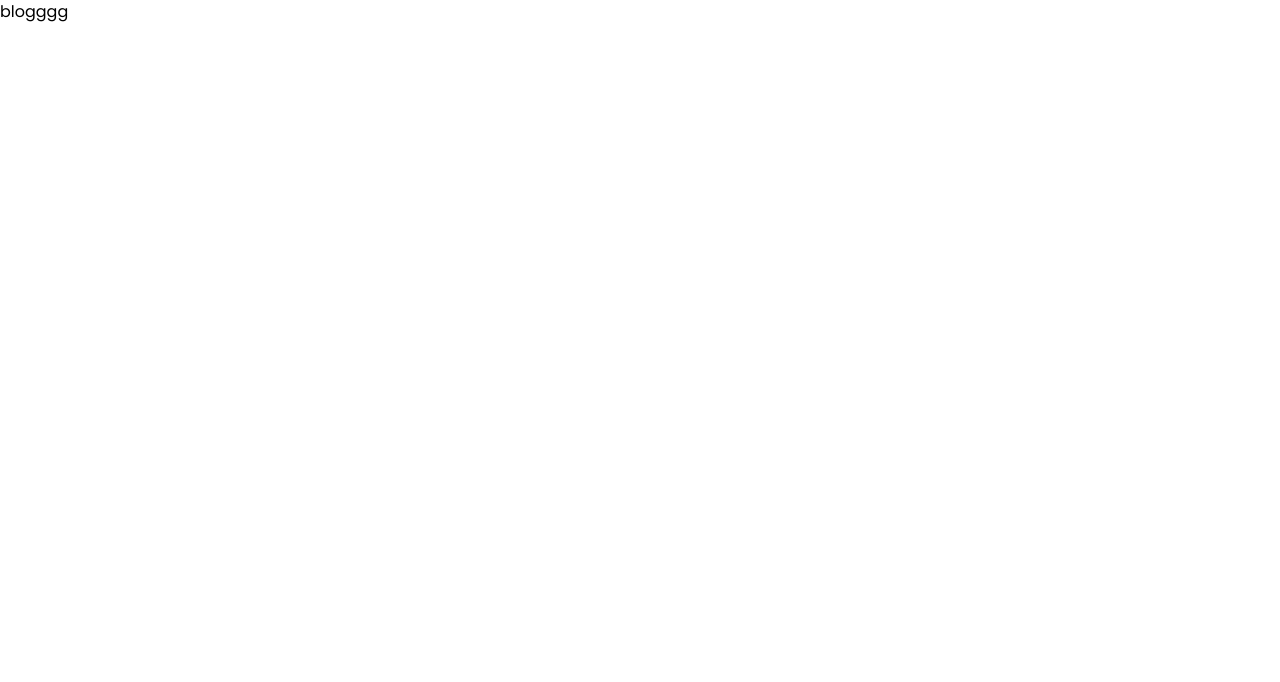
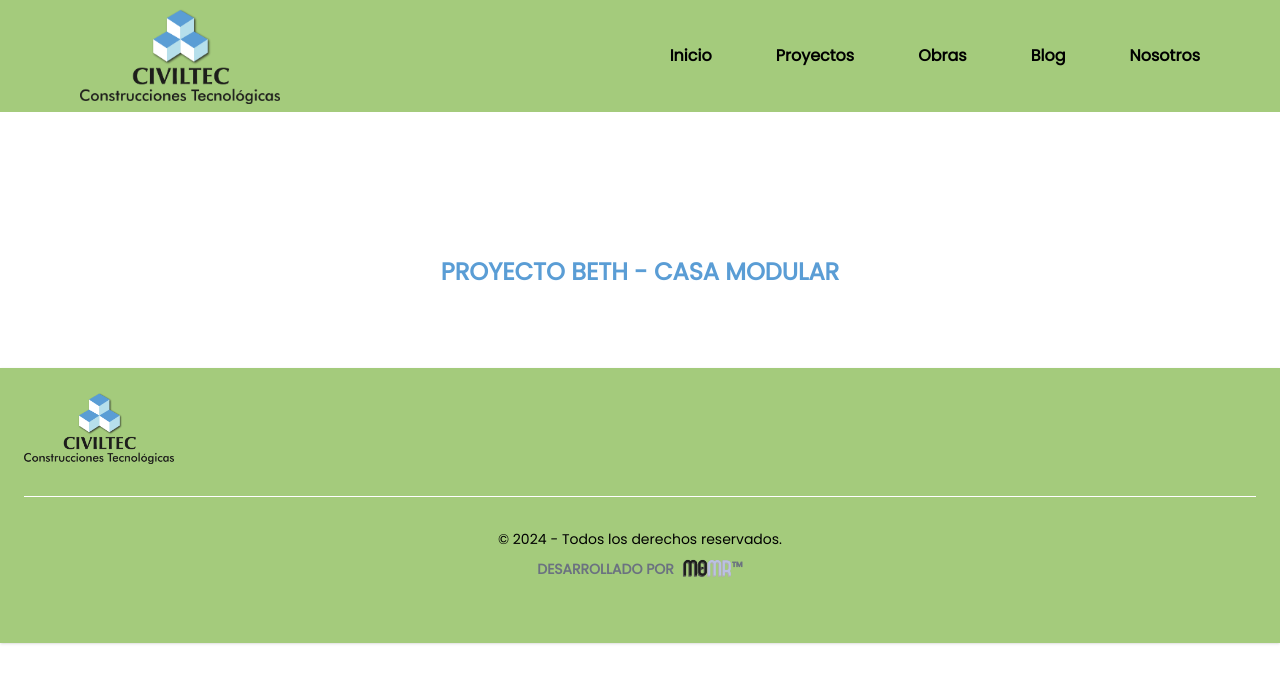
Before and after one commit to momr01/civiltec, a Next.js app: page /blog/1056ghcb45hsbnm5609j in a window 1280 px wide. Shown: the top 682 px of the page. Built offline with nearby package versions, Linux system fonts and the light colour scheme.

Commit message:
add elements to blog page

```diff
--- a/src/app/blog/[id]/page.tsx
+++ b/src/app/blog/[id]/page.tsx
@@ -8,7 +8,13 @@ const SingleBlogPage = async ({ params }: { params: SingleBlogParams }) => {
   const { id } = params;
   console.log(id);
 
-  return <div>blogggg</div>;
+
+
+  return (
+    <section className="pt-64">
+      <h2 className="uppercase text-mainBlue font-bold text-2xl text-center">proyecto beth - casa modular</h2>
+    </section>
+  )
 };
 
 export default SingleBlogPage;
--- a/src/app/layout.tsx
+++ b/src/app/layout.tsx
@@ -1,6 +1,8 @@
 import "./ui/globals.css";
 import type { Metadata } from "next";
 import localFont from "next/font/local";
+import Header from "./ui/home/header/header";
+import Footer from "./ui/home/footer/footer";
 
 const geistSans = localFont({
   src: "../assets/fonts/GeistVF.woff",
@@ -25,10 +27,14 @@ export default function RootLayout({
 }>) {
   return (
     <html lang="en">
+
       <body
         className={`${geistSans.variable} ${geistMono.variable} antialiased`}
       >
+          <Header />
+
         {children}
+        <Footer />
       </body>
     </html>
   );
--- a/src/app/page.tsx
+++ b/src/app/page.tsx
@@ -2,8 +2,6 @@ import About from "./ui/home/about/about";
 import Blog from "./ui/home/blog/blog";
 import Contact from "./ui/home/contact/contact";
 import Cover from "./ui/home/cover/cover";
-import Footer from "./ui/home/footer/footer";
-import Header from "./ui/home/header/header";
 import Projects from "./ui/home/projects/projects";
 import Us from "./ui/home/us/us";
 import Works from "./ui/home/works/works";
@@ -11,7 +9,7 @@ import Works from "./ui/home/works/works";
 export default function Home() {
   return (
     <>
-      <Header />
+
       <Cover />
       <About />
       <Projects />
@@ -19,7 +17,7 @@ export default function Home() {
       <Blog />
       <Us />
       <Contact />
-      <Footer />
+
     </>
   );
 }
--- a/src/app/ui/components/btnMore/btnMore.tsx
+++ b/src/app/ui/components/btnMore/btnMore.tsx
@@ -8,12 +8,14 @@ const BtnMore = ({
   moreHeight,
   moreWidth,
   isGreen,
+  textIsWhite
 }: {
   text: string;
   onClick: MouseEventHandler;
   moreHeight: boolean;
   moreWidth: boolean;
   isGreen: boolean;
+  textIsWhite: boolean;
 }) => {
   return (
     <button
@@ -23,7 +25,7 @@ const BtnMore = ({
         isGreen
           ? "bg-mainGreen hover:bg-greenDark"
           : "bg-mainBlue hover:bg-blueDark"
-      }`}
+      } ${textIsWhite ? 'text-white' : 'text-black'}`}
       onClick={onClick}
     >
       {capitalizeFirstLetter(text)}
--- a/src/app/ui/home/blog/blogCard/blogCard.tsx
+++ b/src/app/ui/home/blog/blogCard/blogCard.tsx
@@ -1,4 +1,3 @@
-import BtnMore from "@/app/ui/components/btnMore/btnMore";
 import { IBlogItem } from "@/interfaces/iBlogItems";
 import { capitalizeFirstLetter } from "@/lib/functions";
 import Image from "next/image";
@@ -7,7 +6,7 @@ import React from "react";
 
 const BlogCard = ({ item }: { item: IBlogItem }) => {
   return (
-    <div className="border border-black w-[300px] bg-white p-2 rounded-[25px]">
+    <div className="w-[300px] bg-white p-2 rounded-[25px]">
       <div className="overflow-hidden relative flex justify-center items-center h-[300px] w-full rounded-t-[25px]">
         <Image
           src={item.images[0]}
@@ -20,10 +19,12 @@ const BlogCard = ({ item }: { item: IBlogItem }) => {
       <h3 className="text-center uppercase text-lg font-bold my-10">
         {item.title}
       </h3>
-      <div className="flex justify-center mb-3">
+      <div
+      className="flex justify-center mb-3 items-end"
+      >
         <Link
           href={`/blog/${item.id}`}
-          className={`font-bold hover:text-white transition-all ease-in-out duration-500 h-12 w-1/2 bg-mainGreen hover:bg-greenDark
+          className={`flex justify-center items-center font-bold hover:text-white transition-all ease-in-out duration-500 h-12 w-1/2 bg-mainGreen hover:bg-greenDark
             `}
         >
           {/* <BtnMore
--- a/src/app/ui/home/header/header.tsx
+++ b/src/app/ui/home/header/header.tsx
@@ -3,7 +3,7 @@ import Link from "next/link";
 import React, { useEffect, useState } from "react";
 import Image from "next/image";
 import styles from "./header.module.css";
-import { useRouter } from "next/navigation";
+import { usePathname, useRouter } from "next/navigation";
 import { navItems } from "@/data/navItems";
 import { logoBlack, logoWhite } from "@/assets/img/logo/logo";
 import BurgerNav from "./burgerNav/burgerNav";
@@ -11,6 +11,8 @@ import BurgerNav from "./burgerNav/burgerNav";
 const Header = () => {
   const [scrolled, setScrolled] = useState(false);
   const router = useRouter();
+  const pathname = usePathname();
+  const isNotHomePage = pathname.includes("blog");
 
   useEffect(() => {
     if (window.scrollY > 0) {
@@ -38,23 +40,22 @@ const Header = () => {
   };
 
   return (
+    <header
+      className={`${styles.header}
+        ${!isNotHomePage ? styles.headerTransparent : styles.headerScrolled}
 
-      <header
-        className={`${styles.header} ${
+        ${
           scrolled ? styles.headerScrolled : styles.headerTransparent
         } containerBase`}
     >
       <Link className={styles.logoLink} href={"/"}>
-          <Image
-            src={scrolled ? logoBlack : logoWhite}
-            alt="logo"
-             width={200}
-          />
+        <Image src={scrolled ? logoBlack : !isNotHomePage ? logoWhite : logoBlack} alt="logo" width={200} />
+
       </Link>
       <nav
-          className={`${styles.nav} ${
-            scrolled ? styles.navBlack : styles.navWhite
-          } `}
+        className={`${styles.nav}
+        ${!isNotHomePage ? styles.navWhite : styles.navBlack}
+        ${scrolled ? styles.navBlack : styles.navWhite} `}
       >
         <div className={styles.itemsContainer}>
           {navItems.map((item) => (
@@ -72,7 +73,6 @@ const Header = () => {
         <BurgerNav navItems={navItems} scrolled={scrolled} />
       </div>
     </header>
-
   );
 };
 
--- a/src/app/ui/home/us/us.tsx
+++ b/src/app/ui/home/us/us.tsx
@@ -20,6 +20,8 @@ const Us = () => {
           moreHeight={true}
           moreWidth={false}
           isGreen={false}
+          textIsWhite={true}
+
         />
       </div>
     </section>
```
Lines whose indentation alone changed are shown as unchanged.
